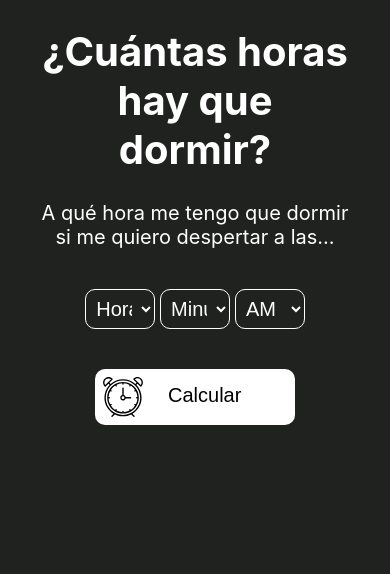
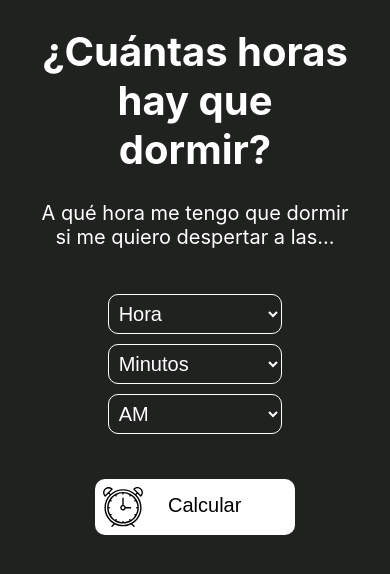
Before and after one commit to alvarofg95/hora-dormir-react, a React (Create React App) app: page / in a window 390 px wide. Shown: the top 574 px of the page. Built offline with nearby package versions, Linux system fonts and the light colour scheme.

Commit message:
estilo responsivo

```diff
--- a/src/index.css
+++ b/src/index.css
@@ -84,3 +84,16 @@ code {
   font-size: 23px;
   font-weight: bold;
 }
+
+@media (max-width: 600px) {
+  .timeSelector {
+    display: grid;
+  }
+  .selector {
+    margin: 0px;
+  }
+  .timeSelector > select {
+    width: 70%;
+    margin: 5px auto;
+  }
+}
```
